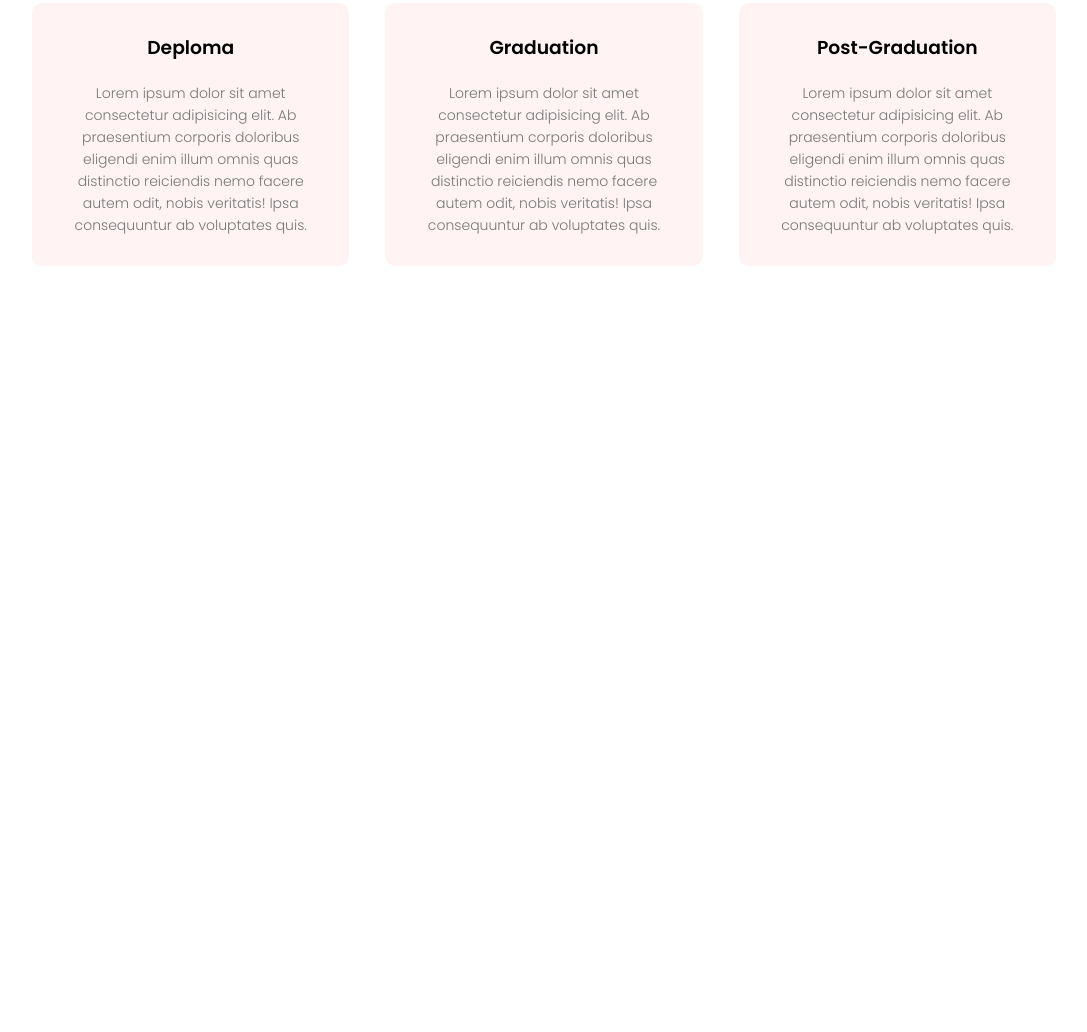
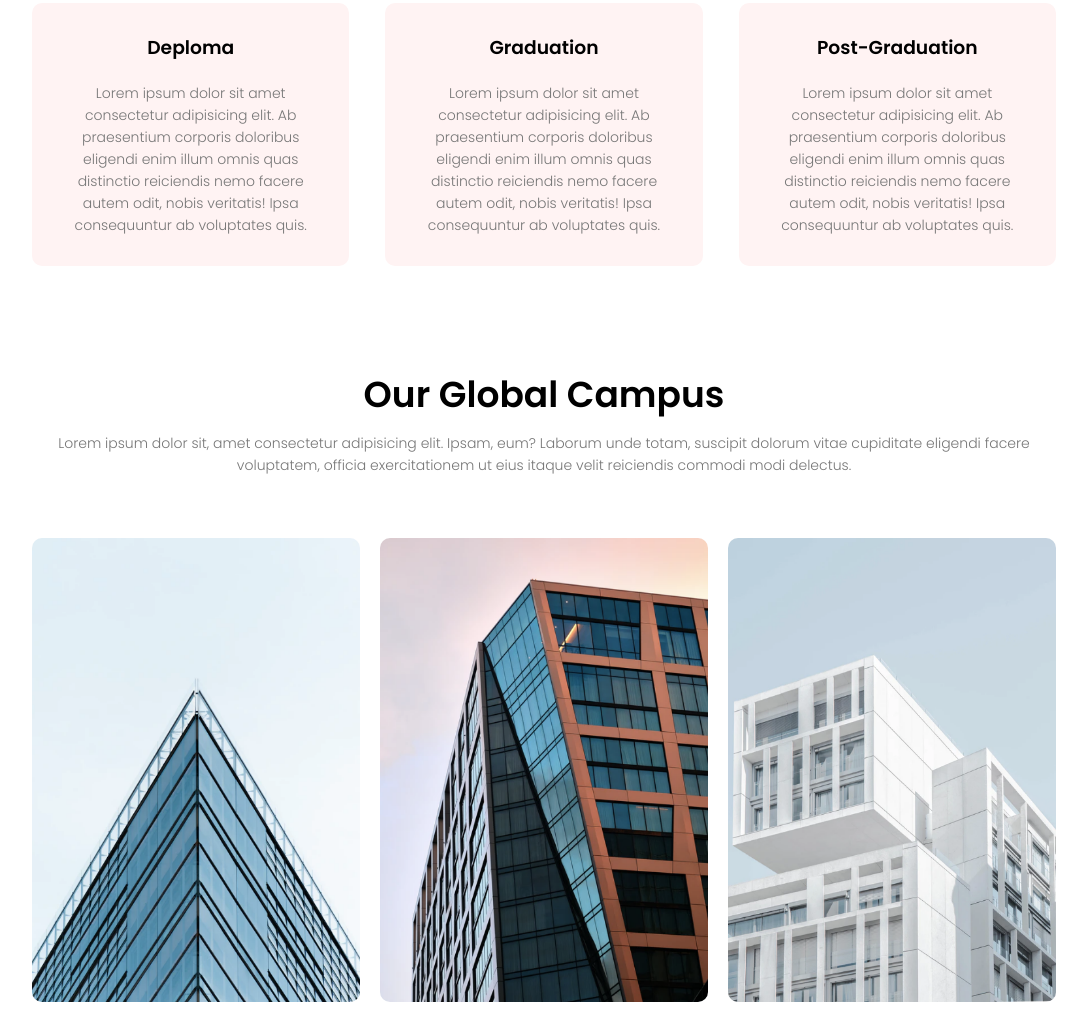
Before and after one commit to BareetSingh/ResponsiveWeb1, a plain HTML site: page index.html in a window 1280 px wide. Shown: the part 1067-2099 px from the top of the page, without its empty margins (96-1183 px from the left). Before the commit the page ends 1384 px from the top, so only its background shows below. Drawn offline with Linux system fonts and the light colour scheme.

Commit message:
campus section added

```diff
--- a/index.html
+++ b/index.html
@@ -43,7 +43,7 @@
       </div>
     </section>
 
-    <!-- -----------------Course-------------------- -->
+    <!-------------------Course-------------------- -->
     <section class="course">
       <h1>Courses We Offer</h1>
       <p>
@@ -81,6 +81,40 @@
         </div>
       </div>
     </section>
+    <!-------------------Campus-------------------- -->
+
+    <section class="campus">
+      <h1>Our Global Campus</h1>
+      <p>
+        Lorem ipsum dolor sit, amet consectetur adipisicing elit. Ipsam, eum?
+        Laborum unde totam, suscipit dolorum vitae cupiditate eligendi facere
+        voluptatem, officia exercitationem ut eius itaque velit reiciendis
+        commodi modi delectus.
+      </p>
+
+      <div class="row">
+        <div class="campus-col">
+          <img src="images/london.png" />
+          <div class="layer">
+            <h3>LONDON</h3>
+          </div>
+        </div>
+
+        <div class="campus-col">
+          <img src="images/newyork.png" />
+          <div class="layer">
+            <h3>NEW YORK</h3>
+          </div>
+        </div>
+
+        <div class="campus-col">
+          <img src="images/washington.png" />
+          <div class="layer">
+            <h3>BANGLORE</h3>
+          </div>
+        </div>
+      </div>
+    </section>
 
     <!-- -----------------Java Script for Toggle Menu-------------------- -->
     <script>
--- a/style.css
+++ b/style.css
@@ -191,3 +191,57 @@ h3 {
     flex-direction: column;
   }
 }
+
+/* ------------------------Campus------------------------- */
+
+.campus {
+  width: 80%;
+  margin: auto;
+  text-align: center;
+  padding-top: 50px;
+}
+
+.campus-col {
+  flex-basis: 32%;
+  border-radius: 10px;
+  margin-bottom: 30px;
+  position: relative;
+  overflow: hidden;
+}
+
+.campus-col img {
+  width: 100%;
+  display: block;
+}
+
+.layer {
+  background: transparent;
+  height: 100%;
+  width: 100%;
+  position: absolute;
+  top: 0;
+  left: 0;
+  transition: 00.5s;
+}
+
+.layer:hover {
+  background: rgba(226, 0, 0, 0.7);
+}
+
+.layer h3 {
+  width: 100%;
+  font-weight: 500;
+  color: #fff;
+  font-size: 26px;
+  bottom: 0;
+  left: 50%;
+  transform: translateX(-50%);
+  position: absolute;
+  opacity: 0;
+  transition: 0.5s;
+}
+
+.layer:hover h3 {
+  bottom: 49%;
+  opacity: 1;
+}
```
